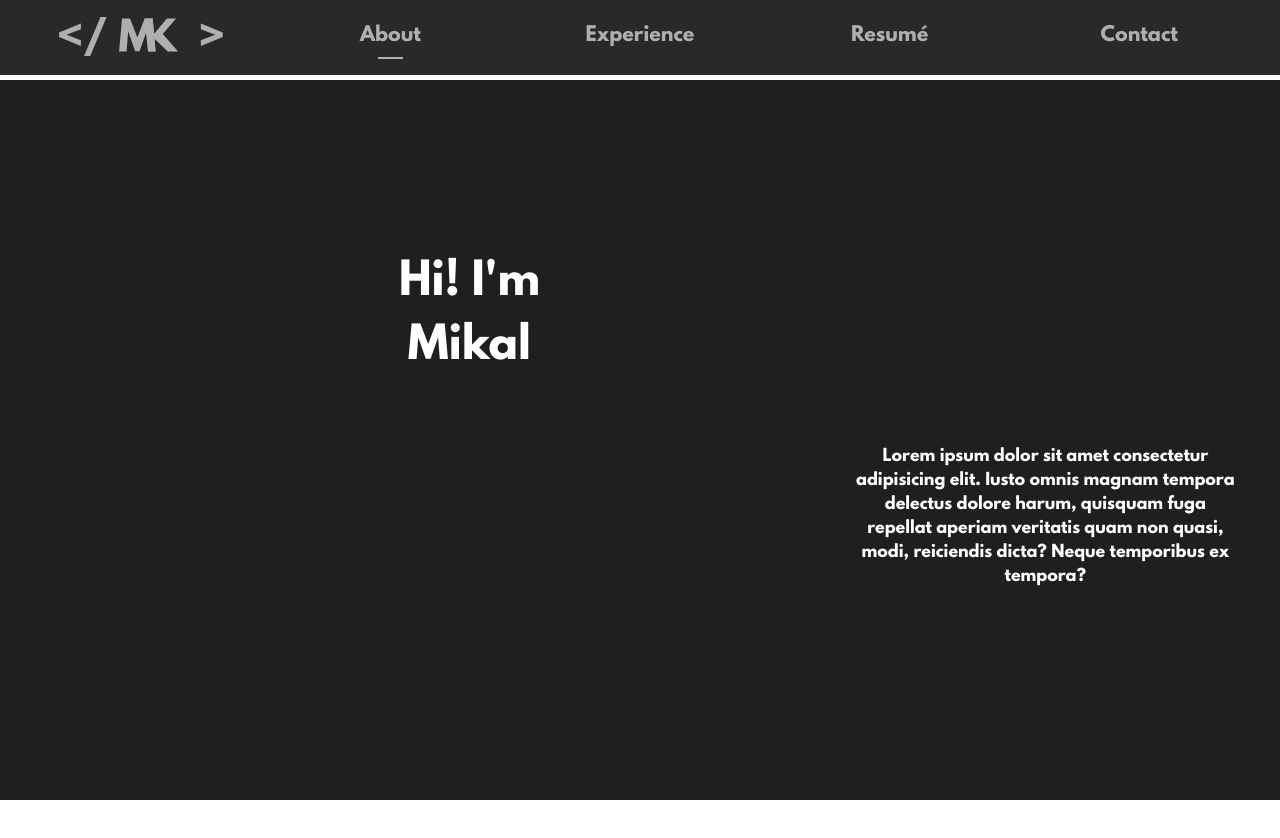
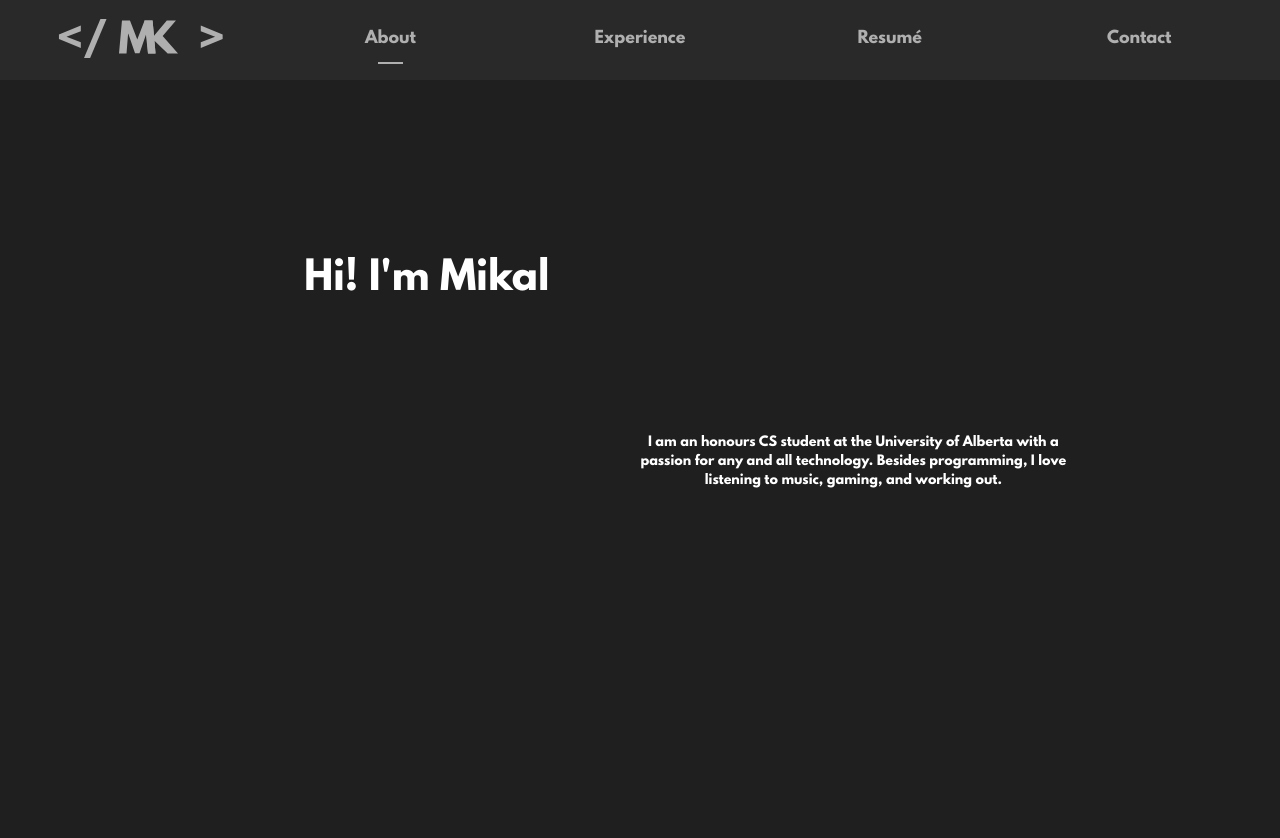
Before and after one commit to MrJacobEisner/MikalsPortfolio, a React (Create React App) app: page / in a window 1280 px wide. Shown: the top 838 px of the page. Before the commit the page ends 800 px from the top, so only its background shows below. Built offline with nearby package versions, Linux system fonts and the light colour scheme.

Commit message:
WIP scaling

```diff
--- a/src/App.scss
+++ b/src/App.scss
@@ -11,6 +11,7 @@
   body {
     color: white;
     font-family: "LeagueSpartan";
+    font-size: $small-font;
 
   }
 
@@ -28,8 +29,9 @@
     display: grid;
     grid-template-columns: repeat(3, 1fr);
     grid-template-rows: repeat(10, 1fr);
-    height: 100%;
-    width: 100%;
+    overflow-y: scroll;
+    height: 100vh;
+    width: 100vw;
 }
 
 
@@ -43,13 +45,13 @@
     grid-template-rows: 95% 5%;
     background-color: $light-grey;
     align-items: center;
-    min-height: 75px;
-    height: 10%;
+    // min-height: 75px;
+    min-height: 10vh;
+    height: 10vh;
 }
 
 .nav-item {
-    // font-family: "LeagueSpartan";
-    font-size: larger;
+    font-size: $medium-font;
     cursor: pointer;
     color: $font-grey;
     grid-row: 1;
@@ -65,6 +67,7 @@
     grid-row: 1;
     margin-left: auto;
     margin-right: auto;
+    width: 100%;
 }
 
 #indicator {
@@ -84,14 +87,15 @@
     // float: none;
     text-align: center;
     margin-top: 20%;
-    margin-left: 10%;
+    // margin-left: 10%;
     // margin-left: auto;
     grid-column-start: 1;
     grid-column-end: 3;
     display: grid;
     grid-template-rows: 1;
     grid-template-columns: repeat(3, 1fr);
-    font-size: 270%;
+    // font-size: 270%;
+    font-size: $large-font;
     color: $font-dark-grey;
 }
 
@@ -107,6 +111,9 @@
 
 .intro-p {
     grid-row: 4;
-    grid-column: 3;
-    margin-right: 10%;
+    grid-column-start: 2;
+    grid-column-end: 4;
+    width: 50%;
+    // text-align: center;
+    margin-left: 25%;
 }
--- a/src/App.tsx
+++ b/src/App.tsx
@@ -1,6 +1,7 @@
+import { ReactComponent as Logo } from "./logo.svg";
 import "./globals.ts";
-import { ReactComponent as Logo } from "./logo.svg";
 import "./App.scss";
+// import variables from "./variables.module.scss";
 import * as animations from "./animations";
 
 function App() {
@@ -11,7 +12,7 @@ function App() {
 
     return (
         <div className="App">
-            <div className="nav-bar p-3">
+            <div className="nav-bar shadow-lg mb-5 p-3">
                 <Logo className="logo" />
                 <div className="nav-item white-highlight" onClick={() => animations.moveIndicator(1)}>
                     About
@@ -27,7 +28,6 @@ function App() {
                 </div>
                 <hr id="indicator" className="nav-item white-highlight"></hr>
             </div>
-            {/* <div id="mainBody"> */}
             <main id="mainBody">
                 <div className="greeting">
                     <span id="beginingGreeting"></span>
@@ -35,10 +35,10 @@ function App() {
                     <span id="endingGreeting"></span>
                 </div>
                 <p className="intro-p">
-                    Lorem ipsum dolor sit amet consectetur adipisicing elit. Iusto omnis magnam tempora delectus dolore harum, quisquam fuga repellat aperiam veritatis quam non quasi, modi, reiciendis dicta? Neque temporibus ex tempora?
+                    I am an honours CS student at the University of Alberta with a passion for any and all technology. Besides
+                    programming, I love listening to music, gaming, and working out.
                 </p>
             </main>
-            {/* </div> */}
         </div>
     );
 }
--- a/src/variables.scss
+++ b/src/variables.scss
@@ -1,6 +1,15 @@
+//fades
 $hover-fade-time: 0.7s;
 $greeting-fade-time: 5s;
+
+// font colours
 $font-grey: rgb(175, 175, 175);
 $font-dark-grey:  rgb(81, 81, 81);
+// font sizes
+$medium-font: 1.25vw;
+$large-font: 3vw;
+$small-font: 1vw;
+
+// general
 $dark-grey: rgb(31, 31, 31);
 $light-grey: rgba(41, 41, 41, 1);
```
